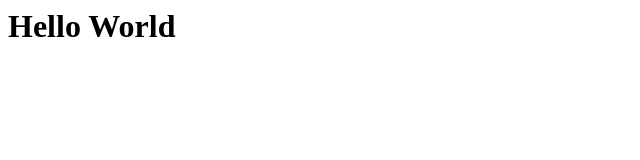
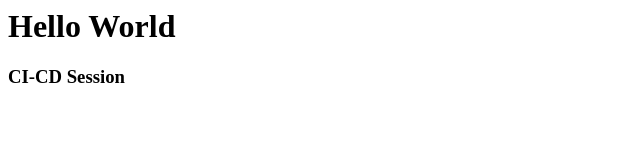
Before and after one commit to Tekcoder/john-cil-academy-test-project, a plain HTML site: page index.html in a window 1280 px wide. Shown: the whole page, without its empty margins (0-640 px from the left). Drawn offline with Linux system fonts and the light colour scheme.

Commit message:
updated index.html

```diff
--- a/index.html
+++ b/index.html
@@ -1 +1,2 @@
 <h1>Hello World</h1>
+<h3>CI-CD Session</h3>
```
